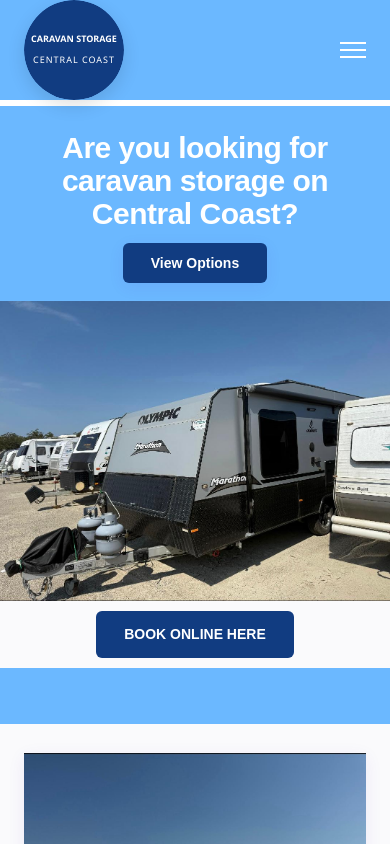
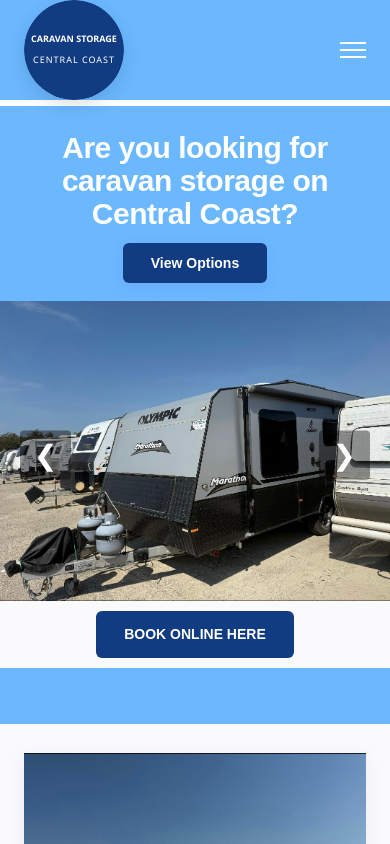
Before and after one commit to Aniketpundir/caravans, a React (Vite) app: page / in a window 390 px wide. Shown: the top 844 px of the page. Built offline with nearby package versions, Linux system fonts and the light colour scheme.

Commit message:
Add slider in hero page

```diff
--- a/package.json
+++ b/package.json
@@ -16,7 +16,8 @@
     "react-dom": "^19.2.0",
     "react-icons": "^5.5.0",
     "react-intersection-observer": "^10.0.3",
-    "react-router-dom": "^7.13.1"
+    "react-router-dom": "^7.13.1",
+    "swiper": "^12.1.2"
   },
   "devDependencies": {
     "@eslint/js": "^9.39.1",
--- a/src/Components/Hero/Hero.css
+++ b/src/Components/Hero/Hero.css
@@ -70,6 +70,34 @@
     animation: scroll 20s linear infinite;
 }
 
+
+/* Arrow Buttons */
+.hero__arrow {
+    position: absolute;
+    top: 50%;
+    transform: translateY(-50%);
+    background: rgba(0, 0, 0, 0.4);
+    border: none;
+    color: #ffffff;
+    font-size: 28px;
+    padding: 8px 14px;
+    cursor: pointer;
+    z-index: 5;
+    border-radius: 4px;
+}
+
+.hero__arrow--left {
+    left: 20px;
+}
+
+.hero__arrow--right {
+    right: 20px;
+}
+
+.hero__arrow:hover {
+    background: rgba(0, 0, 0, 0.7);
+}
+
 @keyframes scroll {
     0% {
         transform: translateX(0%);
@@ -124,6 +152,20 @@
     .hero__scroll {
         position: relative;
     }
+
+    .hero__arrow {
+        position: absolute;
+        top: 75%;
+        transform: translateY(-50%);
+        background: rgba(0, 0, 0, 0.4);
+        border: none;
+        color: #ffffff;
+        font-size: 28px;
+        padding: 8px 14px;
+        cursor: pointer;
+        z-index: 5;
+        border-radius: 4px;
+    }
 }
 
 @media (max-width: 850px) {
--- a/src/Components/Hero/Hero.jsx
+++ b/src/Components/Hero/Hero.jsx
@@ -1,14 +1,37 @@
 import "./Hero.css";
 import { Link } from "react-router-dom";
+import { useState, useEffect } from "react";
+
 import image1 from "../../assets/5.jpeg";
+import image2 from "../../assets/4.jpeg";
 
 export default function Hero() {
+
+    const images = [image1, image2];
+    const [current, setCurrent] = useState(0);
+
+    // Auto slide every 4 seconds
+    useEffect(() => {
+        const interval = setInterval(() => {
+            setCurrent((prev) => (prev === images.length - 1 ? 0 : prev + 1));
+        }, 3000);
+
+        return () => clearInterval(interval);
+    }, []);
+
+    const nextSlide = () => {
+        setCurrent((prev) => (prev === images.length - 1 ? 0 : prev + 1));
+    };
+
+    const prevSlide = () => {
+        setCurrent((prev) => (prev === 0 ? images.length - 1 : prev - 1));
+    };
+
     return (
         <section className="hero">
 
             <div className="container hero__content">
                 <div className="hero__text">
-
                     <h1 className="hero__title">
                         Are you looking for caravan storage on Central Coast?
                     </h1>
@@ -18,14 +41,23 @@ export default function Hero() {
                             View Options
                         </Link>
                     </div>
-
                 </div>
             </div>
 
+            {/* Slider Background */}
             <div
                 className="hero__bg"
-                style={{ backgroundImage: `url(${image1})` }}
+                style={{ backgroundImage: `url(${images[current]})` }}
             />
+
+            {/* Arrows */}
+            <button className="hero__arrow hero__arrow--left" onClick={prevSlide}>
+                ❮
+            </button>
+
+            <button className="hero__arrow hero__arrow--right" onClick={nextSlide}>
+                ❯
+            </button>
 
         </section>
     );
```
Also changed, not shown: src/assets/logo.png (deleted), 1 other file (tests, documents, lock files or other folders).
